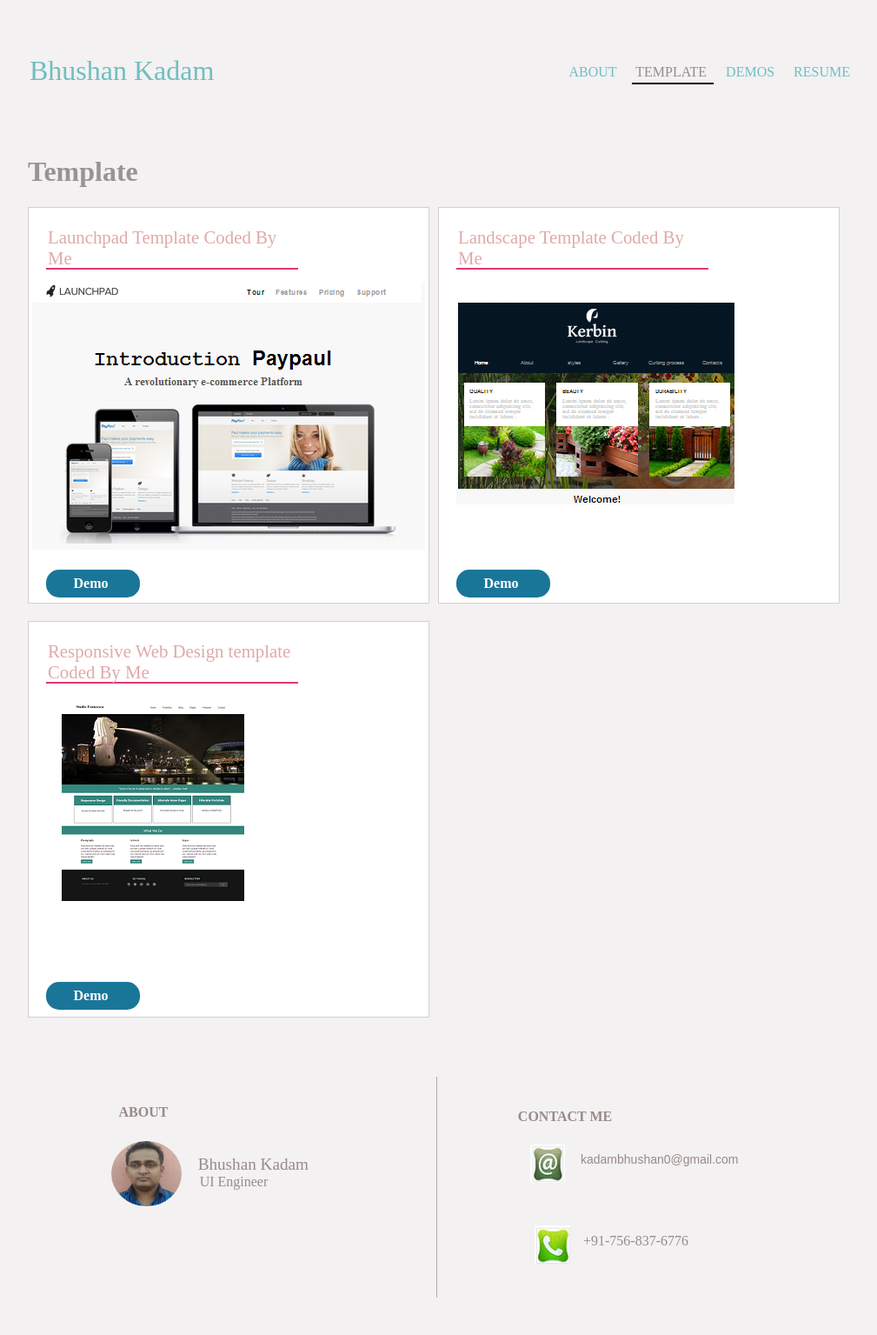
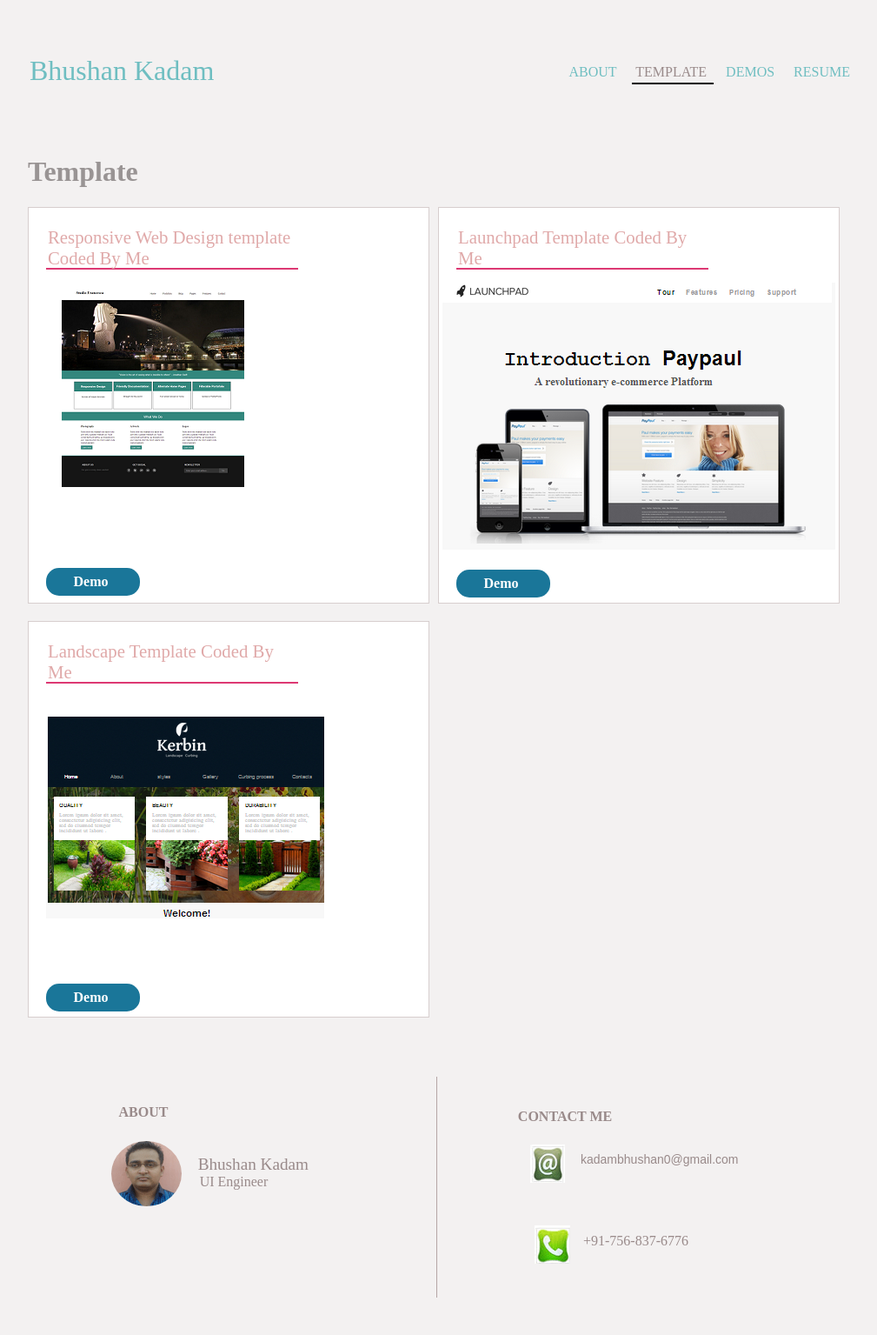
Before and after one commit to bhushansureshkadam/bhushansureshkadam.github.io, a Jekyll site: the page template.html, which Jekyll copies as it is, in a window 1280 px wide. Shown: the whole page at 87% size, without its empty margins (128-1137 px from the left). Built offline with Jekyll 4.4.1, drawn with Linux system fonts in a browser that asks for light colours; Markdown is read by kramdown in place of the engine named in the settings.

Commit message:
template

```diff
--- a/template.html
+++ b/template.html
@@ -17,6 +17,11 @@
          	 <div class="main">
          		<h1> Template </h1>
          		<ul>
+             <li>
+                <a href="template/responsive/st.html" target="_blank" class="title"> Responsive Web  Design template Coded By Me </a>
+                <img src="template/responsive/image/st.png" class="image3">
+                <a href="template/responsive/st.html" target="_blank" class="demoButton3"> Demo </a>
+              </li>
               <li>
                 <a href="template/launchpad/launchpad.html" target="_blank" class="title"> Launchpad Template Coded By Me </a>
                 <img src="template/launchpad/images/launchpadimage.png" class="image1">
@@ -27,11 +32,7 @@
                 <img src="template/landscape/image1/landscape.png" class="image2">
                 <a href="template/landscape/landscape.html" target="_blank" class="demoButton2"> Demo</a>
               </li>
-              <li>
-                <a href="template/responsive/st.html" target="_blank" class="title"> Responsive Web  Design template Coded By Me </a>
-                <img src="template/responsive/image/st.png" class="image3">
-                <a href="template/responsive/st.html" target="_blank" class="demoButton3"> Demo </a>
-              </li>
+
          		</ul>
          	 </div>
          </div>
```
